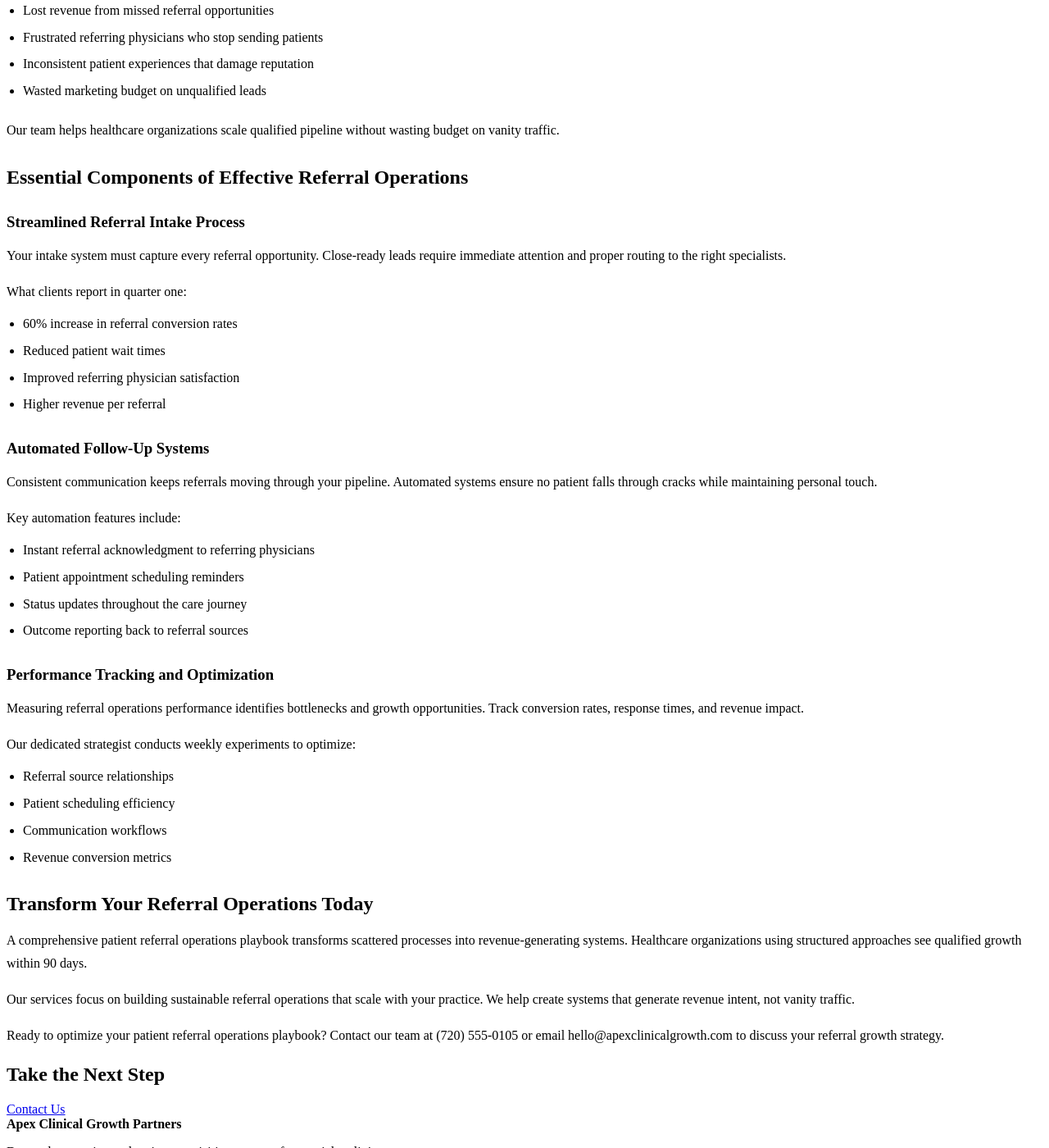
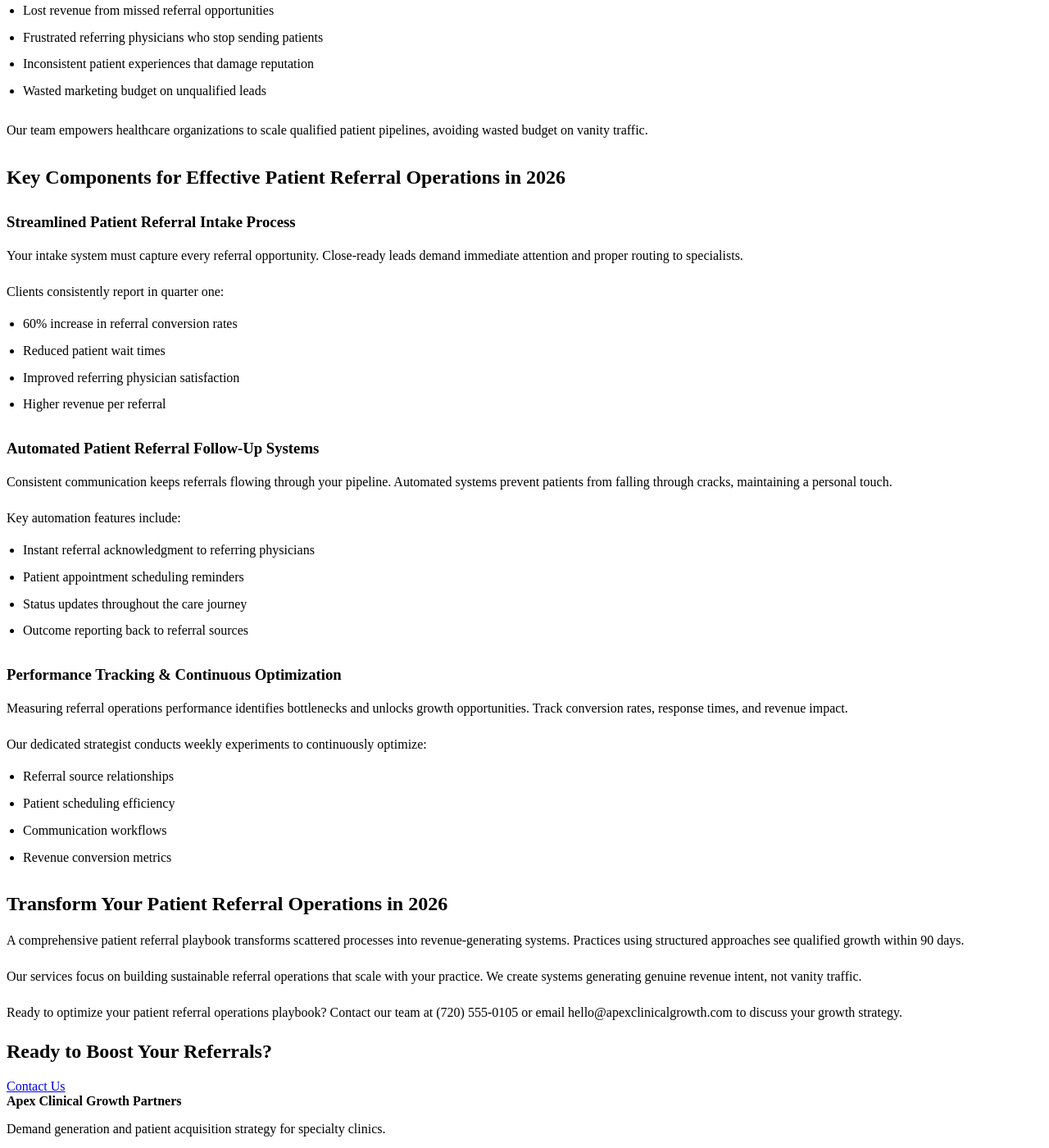
Before and after one commit to prjctlphbt/orbitr-canary-angular-20260228, a Jekyll site: the page angular-referral-ops-playbook-20260228142149.html, which Jekyll copies as it is, in a window 1280 px wide and 1400 px high, scrolled down 361 px. Shown: the whole window at 82% size. Built offline with Jekyll 4.4.1, drawn with Linux system fonts in a browser that asks for light colours; some of the changed text lies outside the part shown.

Commit message:
Refresh and update content: angular-referral-ops-playbook-20260228142149.html

```diff
--- a/angular-referral-ops-playbook-20260228142149.html
+++ b/angular-referral-ops-playbook-20260228142149.html
@@ -4,8 +4,8 @@
 <head>
 <meta charset="utf-8"/>
 <meta content="width=device-width, initial-scale=1.0" name="viewport"/>
-<meta content="Streamline patient referrals with our comprehensive operations playbook. Optimize workflows, boost growth, and improve patient outcomes. Get started today." name="description"/>
-<title>Patient Referral Operations Playbook - Healthcare Growth</title>
+<meta content="Unlock healthcare growth in 2026 with our Patient Referral Operations Playbook. Streamline workflows, boost conversions, and enhance patient outcomes. Get started today." name="description"/>
+<title>Patient Referral Operations Playbook 2026 | Boost Healthcare Growth</title>
 <style>
 
 
@@ -102,36 +102,36 @@
 <main class="page-main">
 <section class="page-hero landing-hero">
 <div class="container">
-<h1>Patient Referral Operations Playbook - Healthcare Growth</h1>
+<h1 class="orbitr-generated-content">Patient Referral Operations Playbook 2026: Drive Healthcare Growth</h1>
 <a class="cta" href="/services/">Contact Us</a>
 </div>
 </section>
 <section class="landing-content">
 <div class="container orbitr-generated-content">
-<h1>Patient Referral Operations Playbook - Healthcare Growth</h1>
-<p>Your patient referral operations playbook determines whether your practice grows or stagnates. Most healthcare organizations lose 40% of referrals due to broken processes and missed follow-ups.</p>
+<h1>Patient Referral Operations Playbook 2026: Your Guide to Healthcare Growth</h1>
+<p>Your patient referral operations playbook is critical for practice growth. Many healthcare organizations lose up to 40% of referrals from broken processes and missed follow-ups.</p>
 <p>Orbitr Canary Angular 20260228 serving the Denver, CO community specializes in creating systematic approaches that convert referral intent into revenue growth.</p>
-<h2>Why Your Patient Referral Operations Playbook Matters</h2>
-<p>Referral operations directly impact your bottom line. Without a structured patient referral operations playbook, practices experience:</p>
+<h2>Why Your Patient Referral Playbook is Essential for 2026 Growth</h2>
+<p>Effective referral operations directly boost your bottom line. Without a structured patient referral playbook, practices often experience:</p>
 <ul>
 <li>Lost revenue from missed referral opportunities</li>
 <li>Frustrated referring physicians who stop sending patients</li>
 <li>Inconsistent patient experiences that damage reputation</li>
 <li>Wasted marketing budget on unqualified leads</li>
 </ul>
-<p>Our team helps healthcare organizations scale qualified pipeline without wasting budget on vanity traffic.</p>
-<h2>Essential Components of Effective Referral Operations</h2>
-<h3>Streamlined Referral Intake Process</h3>
-<p>Your intake system must capture every referral opportunity. Close-ready leads require immediate attention and proper routing to the right specialists.</p>
-<p>What clients report in quarter one:
+<p>Our team empowers healthcare organizations to scale qualified patient pipelines, avoiding wasted budget on vanity traffic.</p>
+<h2>Key Components for Effective Patient Referral Operations in 2026</h2>
+<h3>Streamlined Patient Referral Intake Process</h3>
+<p>Your intake system must capture every referral opportunity. Close-ready leads demand immediate attention and proper routing to specialists.</p>
+<p>Clients consistently report in quarter one:
 <ul>
 <li>60% increase in referral conversion rates</li>
 <li>Reduced patient wait times</li>
 <li>Improved referring physician satisfaction</li>
 <li>Higher revenue per referral</li>
 </ul></p>
-<h3>Automated Follow-Up Systems</h3>
-<p>Consistent communication keeps referrals moving through your pipeline. Automated systems ensure no patient falls through cracks while maintaining personal touch.</p>
+<h3>Automated Patient Referral Follow-Up Systems</h3>
+<p>Consistent communication keeps referrals flowing through your pipeline. Automated systems prevent patients from falling through cracks, maintaining a personal touch.</p>
 <p>Key automation features include:
 <ul>
 <li>Instant referral acknowledgment to referring physicians</li>
@@ -139,24 +139,24 @@
 <li>Status updates throughout the care journey</li>
 <li>Outcome reporting back to referral sources</li>
 </ul></p>
-<h3>Performance Tracking and Optimization</h3>
-<p>Measuring referral operations performance identifies bottlenecks and growth opportunities. Track conversion rates, response times, and revenue impact.</p>
-<p>Our dedicated strategist conducts weekly experiments to optimize:
+<h3>Performance Tracking &amp; Continuous Optimization</h3>
+<p>Measuring referral operations performance identifies bottlenecks and unlocks growth opportunities. Track conversion rates, response times, and revenue impact.</p>
+<p>Our dedicated strategist conducts weekly experiments to continuously optimize:
 <ul>
 <li>Referral source relationships</li>
 <li>Patient scheduling efficiency</li>
 <li>Communication workflows</li>
 <li>Revenue conversion metrics</li>
 </ul></p>
-<h2>Transform Your Referral Operations Today</h2>
-<p>A comprehensive patient referral operations playbook transforms scattered processes into revenue-generating systems. Healthcare organizations using structured approaches see qualified growth within 90 days.</p>
-<p>Our services focus on building sustainable referral operations that scale with your practice. We help create systems that generate revenue intent, not vanity traffic.</p>
-<p>Ready to optimize your patient referral operations playbook? Contact our team at (720) 555-0105 or email hello@apexclinicalgrowth.com to discuss your referral growth strategy.</p>
+<h2>Transform Your Patient Referral Operations in 2026</h2>
+<p>A comprehensive patient referral playbook transforms scattered processes into revenue-generating systems. Practices using structured approaches see qualified growth within 90 days.</p>
+<p>Our services focus on building sustainable referral operations that scale with your practice. We create systems generating genuine revenue intent, not vanity traffic.</p>
+<p>Ready to optimize your patient referral operations playbook? Contact our team at (720) 555-0105 or email hello@apexclinicalgrowth.com to discuss your growth strategy.</p>
 </div>
 </section>
 <section class="landing-cta">
 <div class="container">
-<h2>Take the Next Step</h2>
+<h2>Ready to Boost Your Referrals?</h2>
 <a class="cta" href="/services/">Contact Us</a>
 </div>
 </section>
```
